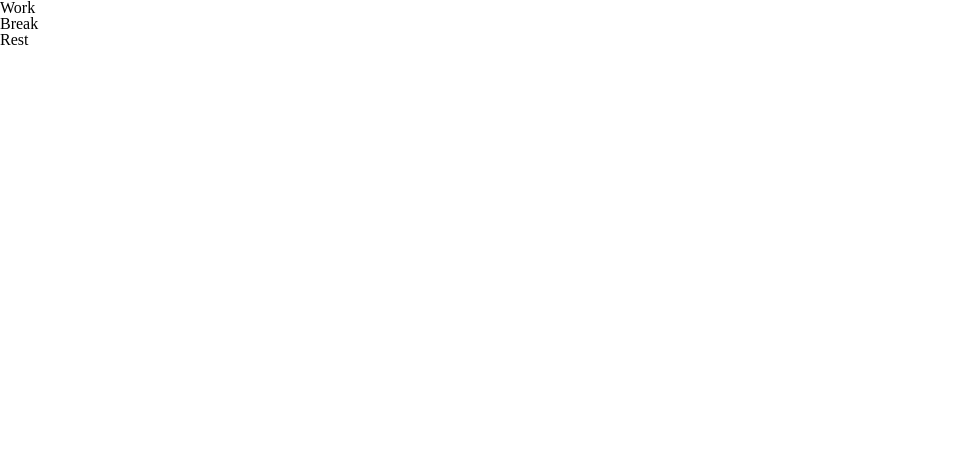
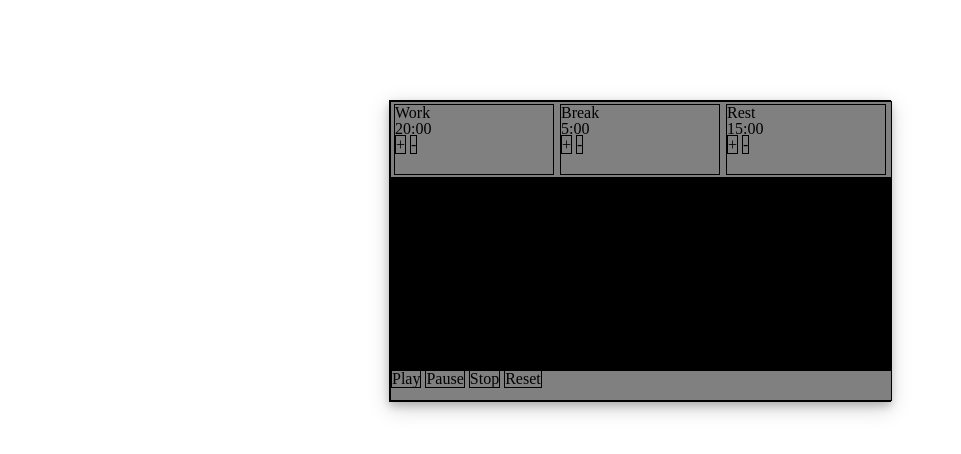
Before and after one commit to ahubler/Pomodoro, a plain HTML site: page index.html in a window 1280 px wide. Shown: the whole page, without its empty margins (0-961 px from the left). Drawn offline with nearby package versions, Linux system fonts and the light colour scheme.

Commit message:
Began adding css to styles.css to position elements.

```diff
--- a/index.html
+++ b/index.html
@@ -23,32 +23,32 @@
 
 	<div id='container'>
 
-		<div id='interval_controls' class='control_group'>
+		<div id='interval_controls' class='control_container'>
 
 			<div id = 'work_control' class='control_group'>
 
 				<div class='interval_title'>Work</div>
-				<div id="work_display" class="display"></div>
-				<span id="work_increase" class="button"></span>
-				<span id="work_decrease" class="button"></span>
+				<div id="work_display" class="display">20:00</div>
+				<span id="work_increase" class="button">+</span>
+				<span id="work_decrease" class="button">-</span>
 
 			</div>
 
 			<div id = 'break_control' class='control_group'>
 
 				<div class='interval_title'>Break</div>
-				<div id="break_display" class="display"></div>
-				<span id="break_increase" class="button"></span>
-				<span id="break_decrease" class="button"></span>
+				<div id="break_display" class="display">5:00</div>
+				<span id="break_increase" class="button">+</span>
+				<span id="break_decrease" class="button">-</span>
 
 			</div>
 
 			<div id = 'rest_control' class='control_group'>
 
 				<div class='interval_title'>Rest</div>
-				<div id="rest_display" class="display"></div>
-				<span id="rest_increase" class="button"></span>
-				<span id="rest_decrease" class="button"></span>
+				<div id="rest_display" class="display">15:00</div>
+				<span id="rest_increase" class="button">+</span>
+				<span id="rest_decrease" class="button">-</span>
 
 			</div>
 
@@ -61,11 +61,11 @@
 
 		</div>
 
-		<div id='timer_control' class='control_group'>
-			<div id='play_button' class='button'></div>
-			<div id='pause_button' class='button'></div>
-			<div id='stop_button' class='button'></div>
-			<div id='reset_button' class='button'></div>
+		<div id='timer_controls' class='control_container'>
+			<div id='play_button' class='button'>Play</div>
+			<div id='pause_button' class='button'>Pause</div>
+			<div id='stop_button' class='button'>Stop</div>
+			<div id='reset_button' class='button'>Reset</div>
 		</div>
 
 	</div>
--- a/styles.css
+++ b/styles.css
@@ -0,0 +1,64 @@
+#container{
+	border: solid 1px;
+	position: relative;
+	margin: auto;
+	width: 500px;
+	height: 300px;
+	top: 100px;
+	box-shadow: 0 4px 8px 0 rgba(0, 0, 0, 0.2), 0 6px 20px 0 rgba(0, 0, 0, 0.19);
+}
+
+#timer_display, .control_container{
+	border: solid 1px;
+	position: relative;
+	display: block;
+	width: 500px;
+}
+
+#timer_display{
+	font-color: white;
+	background-color: black;
+	height: 190px;
+}
+
+.control_container{
+	background: gray;
+}
+
+#interval_controls{
+	height: 75px;
+}
+
+#timer_controls{
+	height: 29px;
+}
+
+.control_group{
+	border: solid 1px;
+	position: relative;
+	display: inline-block;
+	width: 158px;
+	padding: 0px;
+	margin: 2px 1px;
+	height: 69px;
+}
+
+#work_control{
+	margin-left: 3px;
+}
+
+.button{
+	border: solid 1px;
+	position: relative;
+	display: inline;
+	width: auto;
+}
+
+#timer_controls.button{
+	border: solid 1px;
+	position: relative;
+	display: inline;
+	width: auto;
+	margin: auto;
+	padding: auto;
+}
```
